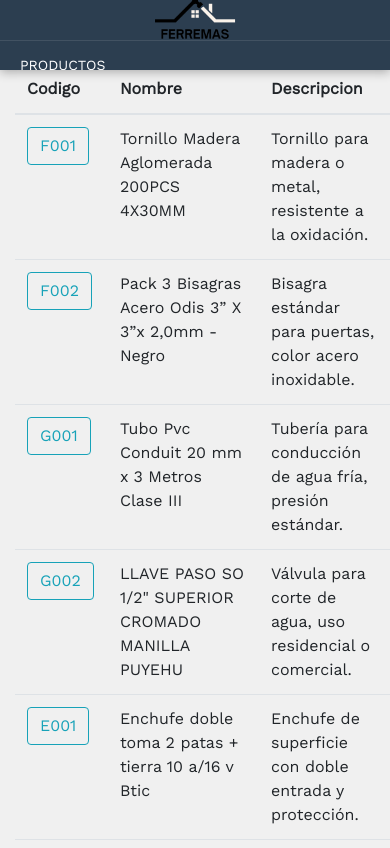
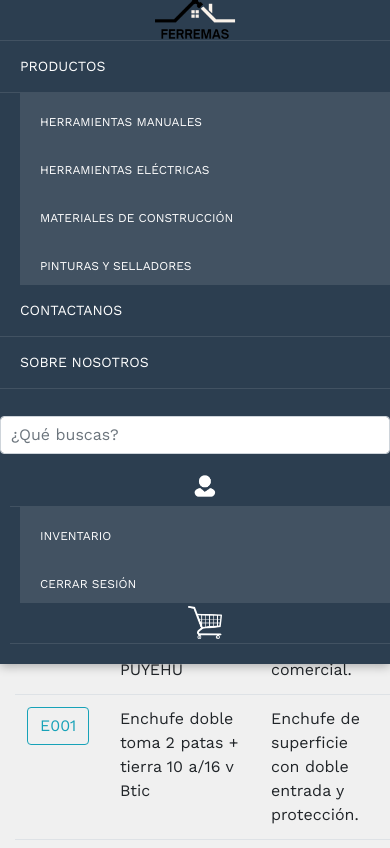
Before and after one commit to TheDarka145/PaginaWeb, a Django app: page /productos/ in a window 390 px wide, after a click that opens the changed part; the page is wider, and only the part inside the window is pictured. Shown: the part 70-918 px from the top of that part. Run offline with Django 5.2, Linux system fonts and the light colour scheme; a user stored in the database is signed in; data comes from the database, SQL or seed files in the repository; some libraries are stand-ins or nearby versions.

Commit message:
Assistant checkpoint: Fix hamburger menu visibility and transitions
Assistant generated file changes:
- core/static/css/misEstilos.css: Fix hamburger menu visibility and positioning issues, Fix checked menu state, Ensure menu items are hidden when closed

---

User prompt:

It doesn't work, the same thing keeps happening. I'm attaching a photo.

Replit-Commit-Author: Assistant
Replit-Commit-Session-Id: f62ce657-68ec-433f-8baf-8bdbb3819c52

```diff
--- a/core/static/css/misEstilos.css
+++ b/core/static/css/misEstilos.css
@@ -430,18 +430,25 @@ article p {
         left: 0;
         top: 70px;
         width: 100%;
-        max-height: 0;
-        transition: max-height 300ms ease, opacity 300ms ease;
+        height: 0;
+        transition: height 300ms ease;
         z-index: 1000;
         opacity: 0;
         visibility: hidden;
         overflow: hidden;
         box-shadow: 0 2px 10px rgba(0,0,0,0.3);
+        transform: translateY(-100%);
     }
 
     nav>ul>li {
         width: 100%;
         text-align: left;
+        opacity: 0;
+        transition: opacity 300ms ease;
+    }
+
+    #check__menu:checked~nav>ul>li {
+        opacity: 1;
     }
 
     nav>ul>li>a {
@@ -530,10 +537,12 @@ article p {
     }
 
     #check__menu:checked~nav>ul {
-        max-height: 100vh;
+        height: auto;
+        min-height: 400px;
         visibility: visible;
         opacity: 1;
         padding-bottom: 20px;
+        transform: translateY(0);
     }
 
     main {
```
